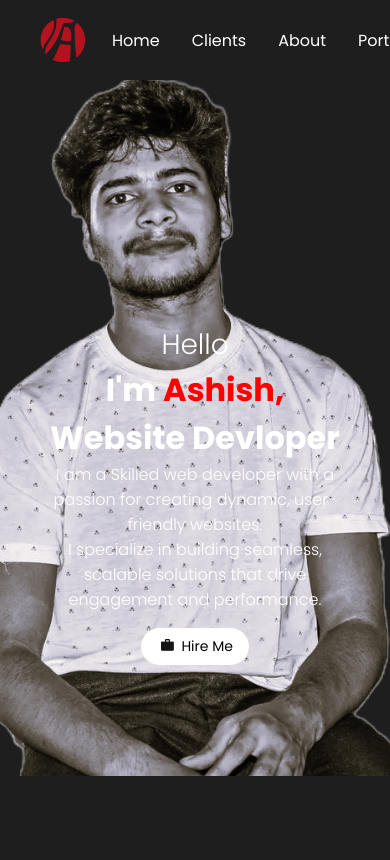
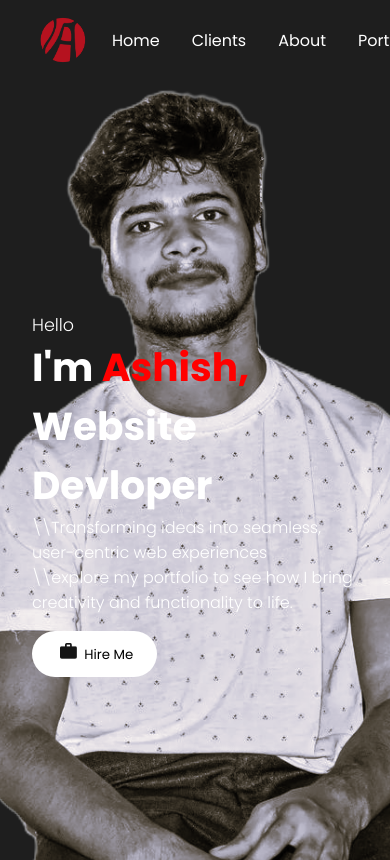
Before and after one commit to Ashish-1013/A.K.Giri, a React (Vite) app: page / in a window 390 px wide. Shown: the top 860 px of the page. Built offline with nearby package versions, Linux system fonts and the light colour scheme.

Commit message:
responsive1

```diff
--- a/src/components/Intro/intro.css
+++ b/src/components/Intro/intro.css
@@ -3,17 +3,17 @@
     height: calc(100vh - 4rem);
     width: 100vw;
     margin: 0 auto;
-    max-width: 85rem;
+    max-width: 75rem;
     overflow: hidden;
     position: relative;
 
 }
 .bg{
     position: absolute;
-    top: -4rem;
+    top: -3.5rem;    /*i change it for image*/
     right: 0;
     z-index: -1;
-    height: 110vh;
+    height: 100vh;
     object-fit: cover;
 
 }
@@ -56,21 +56,31 @@
     margin: 0 0.25rem;
     height: 1rem;
 }
-/*
-@media screen and (max-width:768px){
+
+
+@media screen and (max-width:840px){
     .bg{
-        right: -50
+        right: -28vw;
 
     }
+    .introContent{
+        font-size: 10vw;
+
+    }
+    .hello{
+        font-size: 4.5vw;
+    }
 }
-    */
 
 
+
+
+/*
 @media screen and (max-width: 768px) {
     .introContent {
         font-size: 2rem;
-        align-items: center; /* Center align text for smaller screens */
-        text-align: center;
+        align-items: center;
+        text-align:center;
     }
 
     .bg {
@@ -86,4 +96,9 @@
     .btnImg {
         height: 0.75rem
     }
+    .introName{
+        color: red;
+    }
+
 }
+*/
--- a/src/components/Intro/intro.jsx
+++ b/src/components/Intro/intro.jsx
@@ -10,8 +10,8 @@ return (
         <div className="introContent">
             <span className="hello">Hello</span>
             <span className="introText"> I'm <span className="introName">Ashish,<br/></span>Website Devloper</span>
-            <p className="introPara">I am a Skilled web developer with a passion for creating dynamic, user-friendly websites.<br/>
-                I specialize in building seamless, scalable solutions that drive engagement and performance.</p>
+            <p className="introPara">\\Transforming ideas into seamless, user-centric web experiences<br></br>
+            \\explore my portfolio to see how I bring creativity and functionality to life.</p>
             <Link><button className="btn"><img src={btnImg} alt="hire me" className="btnImg"/> Hire Me</button></Link>
         </div>
         <img src={bg} alt="my image" className="bg" />
--- a/src/components/Navbar/navbar.module.css
+++ b/src/components/Navbar/navbar.module.css
@@ -1,7 +1,7 @@
 .navbar{
     height: 5rem;
     width: 100vw;
-    max-width: 85rem;
+    max-width: 75rem;
     margin: 0 auto;
     padding: 1rem 2rem;
     display: flex;
```
